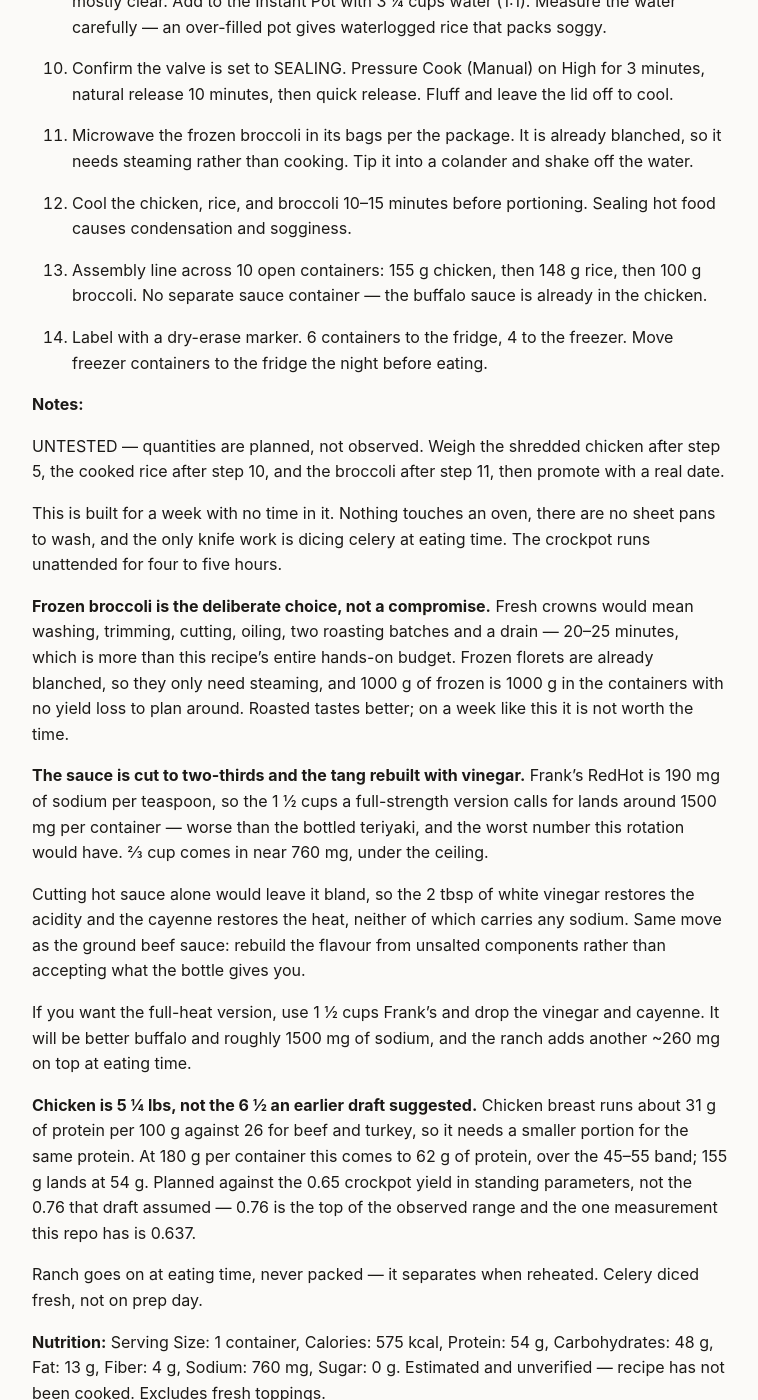
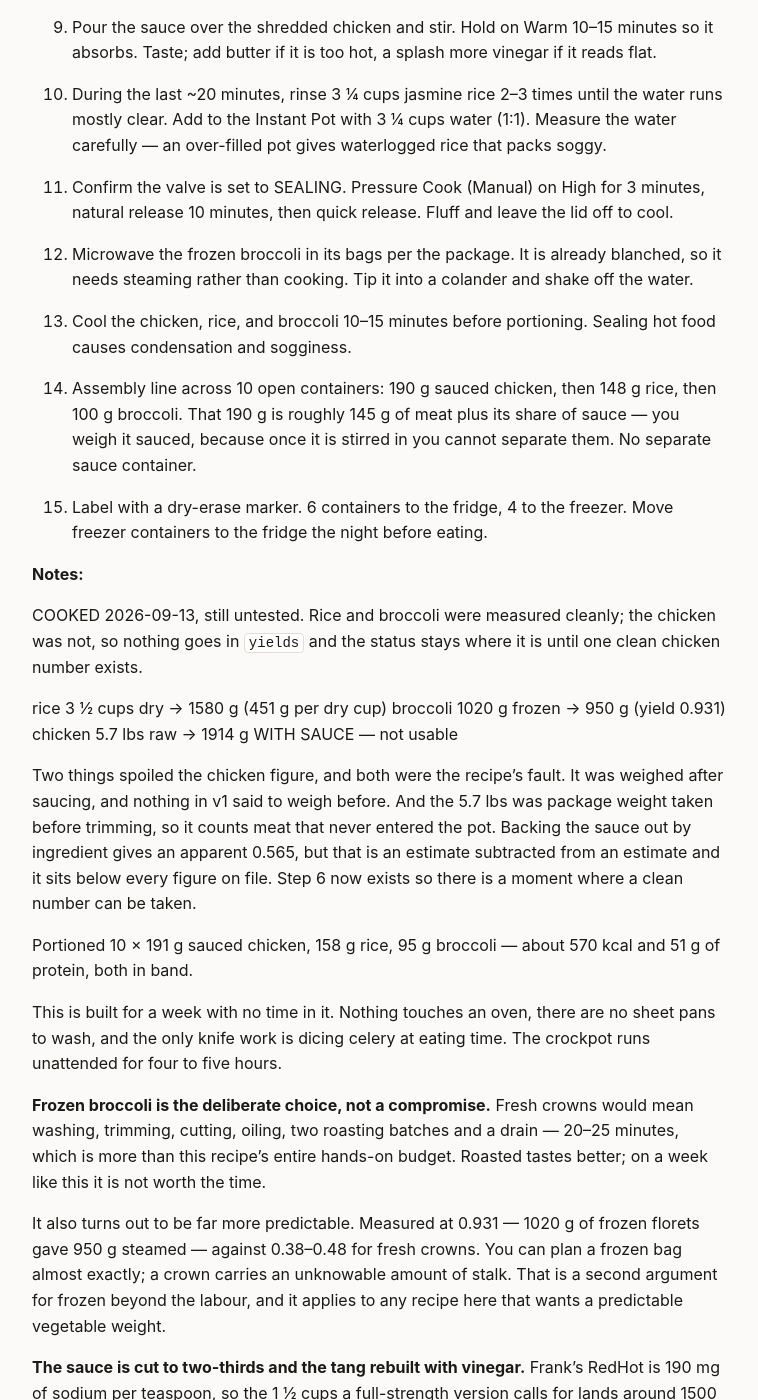
Before and after one commit to ZJBecker32/ten-containers, a Jekyll site: the page built from recipes/buffalo-chicken.md, in a window 1280 px wide and 1400 px high, scrolled down 2012 px. Shown: the whole window, without its empty margins (260-1018 px from the left). Built offline with Jekyll 4.4.1, drawn with Linux system fonts in a browser that asks for light colours; some of the changed text lies outside the part shown.

Commit message:
Buffalo v2: weigh before saucing; record rice and frozen broccoli
First cook, 2026-09-13. Portioned 10 at 191 g sauced chicken, 158 g rice,
95 g broccoli — ~570 kcal and 51 g protein, both in band.

Two clean figures. Rice at 451 g per dry cup, which makes the three 3 1/2-cup
sessions read 451, 455, 457; the outlying 407 was the one 3-cup session, so
that reading appears to have scaled oddly rather than the yield being variable.
Frozen broccoli florets at 0.931, against 0.38-0.48 for fresh crowns — far
more predictable, which is a second argument for frozen beyond the labour.

The chicken produced no usable number, and both causes were the recipe's.
It was weighed with the sauce stirred through, and v1 never said to weigh
before saucing, so no moment existed where a clean figure could be taken. The
raw 5.7 lbs was also package weight recorded before trimming, counting meat
that never entered the pot. Backing the sauce out by ingredient gives an
apparent 0.565 — an estimate subtracted from an estimate, below everything on
file. Discarded rather than recorded.

v2 adds a weigh step between shredding and saucing, raises the buy quantity to
5 3/4 lbs to cover trim that package weight hides, and redefines
per_container.chicken as sauced weight. v1 said 155 g meaning meat alone,
which is not a number anyone can portion to once the sauce is mixed in.

Generalised both lessons into standing-parameters: weigh meat before saucing,
note whether a raw weight is pre-trim, and treat per_container as the sauced
figure for any dish where sauce goes into the meat.

Status stays untested until one clean chicken measurement exists.

Co-Authored-By: Claude Opus 5 <noreply@anthropic.com>
Claude-Session: https://claude.ai/code/session_01UgQQ4eCUmbkrGrvZUTtmrD

```diff
--- a/recipes/buffalo-chicken.md
+++ b/recipes/buffalo-chicken.md
@@ -19,7 +19,7 @@ protein_source: chicken-breast
 tags: [no-cutting, no-oven, hands-off, freezer-friendly, scratch-sauce, low-effort]
 
 per_container:
-  chicken: 155
+  chicken: 190
   rice: 148
   broccoli: 100
 
@@ -48,7 +48,7 @@ fresh_toppings:
 
 **Ingredients:**
 
-  - ~5 ¼ lbs chicken breast, whole (not cubed)
+  - ~5 ¾ lbs chicken breast, whole (not cubed) — package weight; trim before cooking
   - ½ cup chicken broth
   - ⅔ cup Frank's RedHot
   - 6 tbsp butter
@@ -62,7 +62,7 @@ fresh_toppings:
 
 **Steps:**
 
-1.  Place ~5 ¼ lbs whole chicken breasts in the crockpot. Season with salt and pepper and add ½ cup chicken broth. No cutting required.
+1.  Place ~5 ¾ lbs whole chicken breasts in the crockpot, trimming any tough or unappealing parts first. Season with salt and pepper and add ½ cup chicken broth. No cutting required.
 
 2.  Cook on High 4–5 hours, or Low 7–8 hours. Do not open the lid to check before hour 4 — each peek adds 15–20 minutes.
 
@@ -72,29 +72,46 @@ fresh_toppings:
 
 5.  Shred the chicken with a hand mixer directly in the crockpot — about 30 seconds. A few pulses only; over-mixing turns it mushy.
 
-6.  Melt 6 tbsp butter, then whisk in ⅔ cup Frank's RedHot, 1 tsp garlic powder, the cayenne, and the ¾ cup reserved liquid.
+6.  Weigh the shredded chicken now, before any sauce goes near it. This is the only moment a clean number exists — once the sauce is stirred in the two cannot be separated, and a sauced weight is not a yield.
 
-7.  Remove the sauce from the heat and stir in 2 tbsp white vinegar. The acid goes in last, and here it is doing a specific job — see Notes.
+7.  Melt 6 tbsp butter, then whisk in ⅔ cup Frank's RedHot, 1 tsp garlic powder, the cayenne, and the ¾ cup reserved liquid.
 
-8.  Pour the sauce over the shredded chicken and stir. Hold on Warm 10–15 minutes so it absorbs. Taste; add butter if it is too hot, a splash more vinegar if it reads flat.
+8.  Remove the sauce from the heat and stir in 2 tbsp white vinegar. The acid goes in last, and here it is doing a specific job — see Notes.
 
-9.  During the last ~20 minutes, rinse 3 ¼ cups jasmine rice 2–3 times until the water runs mostly clear. Add to the Instant Pot with 3 ¼ cups water (1:1). Measure the water carefully — an over-filled pot gives waterlogged rice that packs soggy.
+9.  Pour the sauce over the shredded chicken and stir. Hold on Warm 10–15 minutes so it absorbs. Taste; add butter if it is too hot, a splash more vinegar if it reads flat.
 
-10. Confirm the valve is set to SEALING. Pressure Cook (Manual) on High for 3 minutes, natural release 10 minutes, then quick release. Fluff and leave the lid off to cool.
+10. During the last ~20 minutes, rinse 3 ¼ cups jasmine rice 2–3 times until the water runs mostly clear. Add to the Instant Pot with 3 ¼ cups water (1:1). Measure the water carefully — an over-filled pot gives waterlogged rice that packs soggy.
 
-11. Microwave the frozen broccoli in its bags per the package. It is already blanched, so it needs steaming rather than cooking. Tip it into a colander and shake off the water.
+11. Confirm the valve is set to SEALING. Pressure Cook (Manual) on High for 3 minutes, natural release 10 minutes, then quick release. Fluff and leave the lid off to cool.
 
-12. Cool the chicken, rice, and broccoli 10–15 minutes before portioning. Sealing hot food causes condensation and sogginess.
+12. Microwave the frozen broccoli in its bags per the package. It is already blanched, so it needs steaming rather than cooking. Tip it into a colander and shake off the water.
 
-13. Assembly line across 10 open containers: 155 g chicken, then 148 g rice, then 100 g broccoli. No separate sauce container — the buffalo sauce is already in the chicken.
+13. Cool the chicken, rice, and broccoli 10–15 minutes before portioning. Sealing hot food causes condensation and sogginess.
 
-14. Label with a dry-erase marker. 6 containers to the fridge, 4 to the freezer. Move freezer containers to the fridge the night before eating.
+14. Assembly line across 10 open containers: 190 g sauced chicken, then 148 g rice, then 100 g broccoli. That 190 g is roughly 145 g of meat plus its share of sauce — you weigh it sauced, because once it is stirred in you cannot separate them. No separate sauce container.
+
+15. Label with a dry-erase marker. 6 containers to the fridge, 4 to the freezer. Move freezer containers to the fridge the night before eating.
 
 **Notes:**
 
-UNTESTED — quantities are planned, not observed. Weigh the shredded chicken
-after step 5, the cooked rice after step 10, and the broccoli after step 11,
-then promote with a real date.
+COOKED 2026-09-13, still untested. Rice and broccoli were measured cleanly;
+the chicken was not, so nothing goes in `yields` and the status stays where it
+is until one clean chicken number exists.
+
+  rice       3 ½ cups dry -> 1580 g   (451 g per dry cup)
+  broccoli   1020 g frozen ->  950 g   (yield 0.931)
+  chicken    5.7 lbs raw  -> 1914 g   WITH SAUCE — not usable
+
+Two things spoiled the chicken figure, and both were the recipe's fault. It
+was weighed after saucing, and nothing in v1 said to weigh before. And the
+5.7 lbs was package weight taken before trimming, so it counts meat that never
+entered the pot. Backing the sauce out by ingredient gives an apparent 0.565,
+but that is an estimate subtracted from an estimate and it sits below every
+figure on file. Step 6 now exists so there is a moment where a clean number
+can be taken.
+
+Portioned 10 × 191 g sauced chicken, 158 g rice, 95 g broccoli — about 570
+kcal and 51 g of protein, both in band.
 
 This is built for a week with no time in it. Nothing touches an oven, there
 are no sheet pans to wash, and the only knife work is dicing celery at eating
@@ -103,9 +120,13 @@ time. The crockpot runs unattended for four to five hours.
 **Frozen broccoli is the deliberate choice, not a compromise.** Fresh crowns
 would mean washing, trimming, cutting, oiling, two roasting batches and a
 drain — 20–25 minutes, which is more than this recipe's entire hands-on
-budget. Frozen florets are already blanched, so they only need steaming, and
-1000 g of frozen is 1000 g in the containers with no yield loss to plan
-around. Roasted tastes better; on a week like this it is not worth the time.
+budget. Roasted tastes better; on a week like this it is not worth the time.
+
+It also turns out to be far more predictable. Measured at 0.931 — 1020 g of
+frozen florets gave 950 g steamed — against 0.38–0.48 for fresh crowns. You
+can plan a frozen bag almost exactly; a crown carries an unknowable amount of
+stalk. That is a second argument for frozen beyond the labour, and it applies
+to any recipe here that wants a predictable vegetable weight.
 
 **The sauce is cut to two-thirds and the tang rebuilt with vinegar.** Frank's
 RedHot is 190 mg of sodium per teaspoon, so the 1 ½ cups a full-strength
@@ -122,13 +143,18 @@ If you want the full-heat version, use 1 ½ cups Frank's and drop the vinegar
 and cayenne. It will be better buffalo and roughly 1500 mg of sodium, and the
 ranch adds another ~260 mg on top at eating time.
 
-**Chicken is 5 ¼ lbs, not the 6 ½ an earlier draft suggested.** Chicken breast
-runs about 31 g of protein per 100 g against 26 for beef and turkey, so it
-needs a smaller portion for the same protein. At 180 g per container this
-comes to 62 g of protein, over the 45–55 band; 155 g lands at 54 g. Planned
+**Chicken is 5 ¾ lbs of package weight, not the 6 ½ an earlier draft
+suggested.** Breast runs about 31 g of protein per 100 g against 26 for beef
+and turkey, so it needs a smaller portion for the same protein. Planned
 against the 0.65 crockpot yield in standing parameters, not the 0.76 that
-draft assumed — 0.76 is the top of the observed range and the one measurement
-this repo has is 0.637.
+draft assumed — 0.76 is the top of the observed range and the one clean
+measurement this repo has is 0.637. v2 raised it from 5 ¼ because the first
+cook showed trim losses that package weight does not capture.
+
+`per_container.chicken` is **sauced** weight, ~190 g, of which roughly 145 g
+is meat. That is what you can actually put on a scale: the sauce is stirred
+through and the two do not separate. v1 said 155 g meaning meat alone, which
+was not a number anyone could portion to.
 
 Ranch goes on at eating time, never packed — it separates when reheated.
 Celery diced fresh, not on prep day.
```
Also changed, not shown: other parts of recipes/buffalo-chicken.md (+1 -1 lines), docs/standing-parameters.md (+15 -1 lines), sessions/2026-09-13-buffalo-chicken.md (added, +62 -0 lines), 1 other file.
